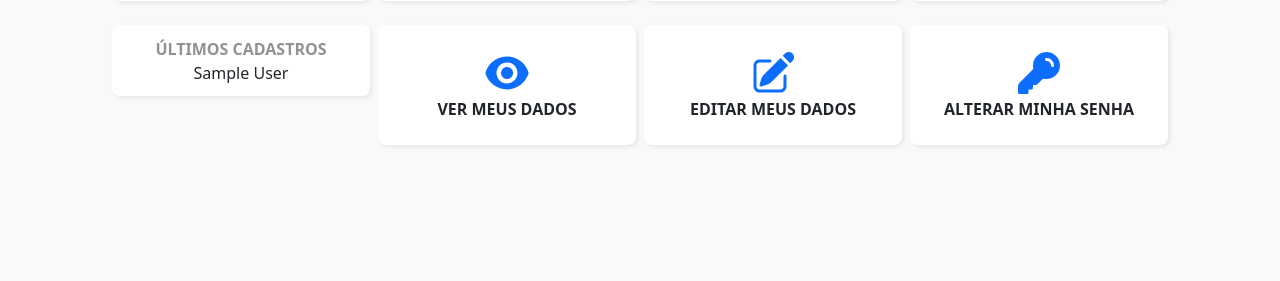
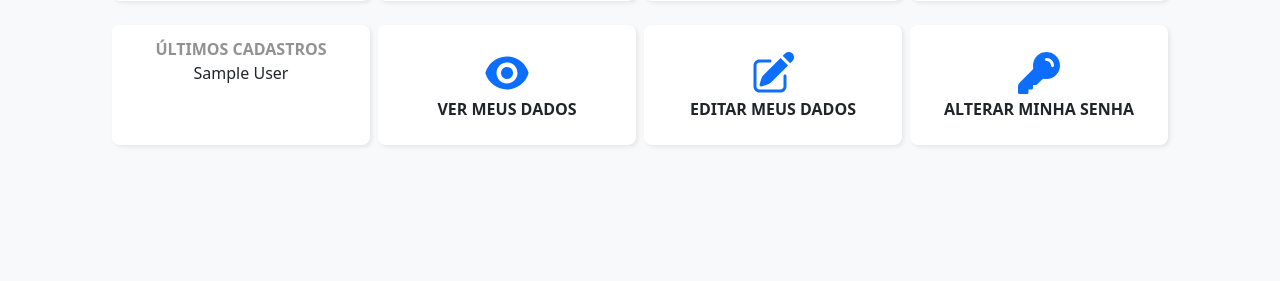
Before and after one commit to martins-rafael/PJI110, a Flask app: page / in a window 1280 px wide. Shown: the part 451-732 px from the top of the page. Run offline with Flask 3, Linux system fonts and the light colour scheme; the visitor is signed in with stand-in values (Sample User, id 1); tables that the repository leaves empty hold one stand-in row (values such as "Sample post").

Commit message:
improve small card style

```diff
--- a/app/static/css/style.css
+++ b/app/static/css/style.css
@@ -82,6 +82,10 @@ body.large-text .action-icon {
   max-width: 100%;
 }
 
+.custom-card--small {
+  min-height: 120px;
+}
+
 .custom-card--link {
   display: block;
   text-decoration: none;
```
